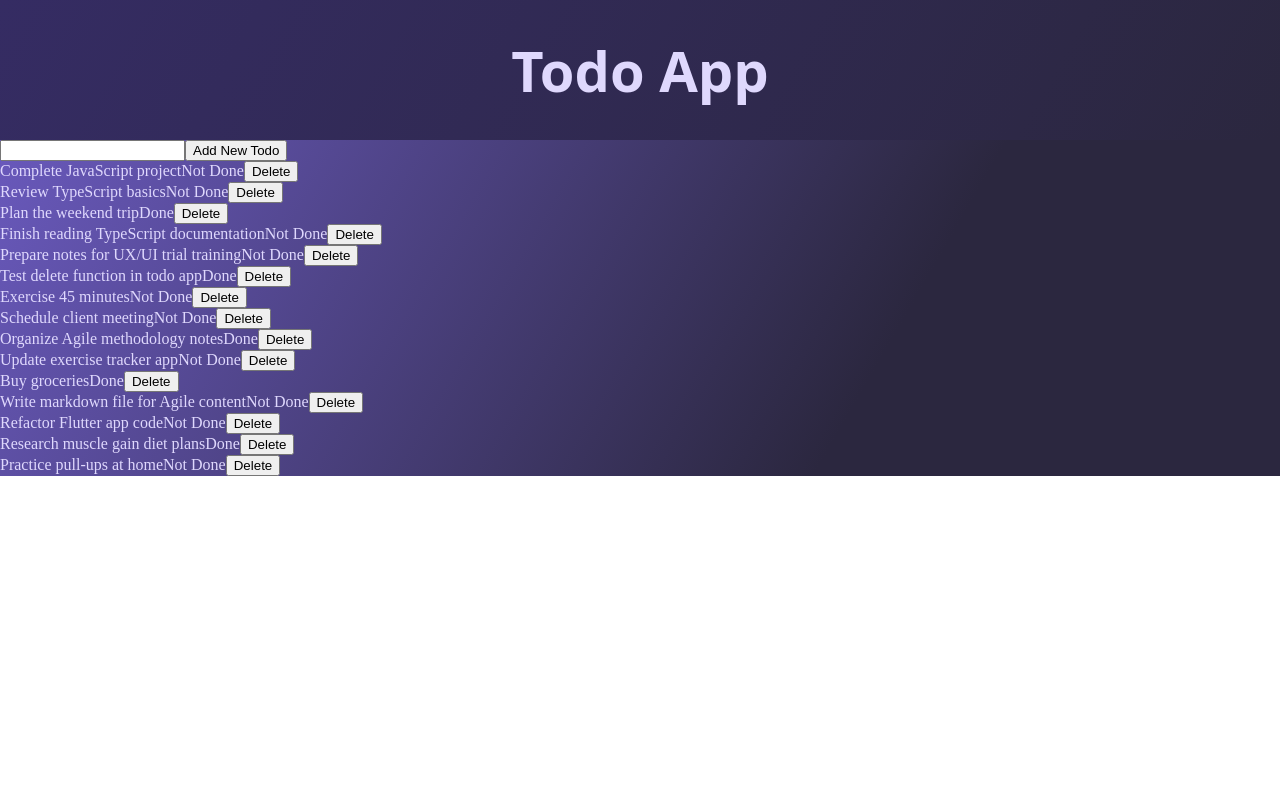
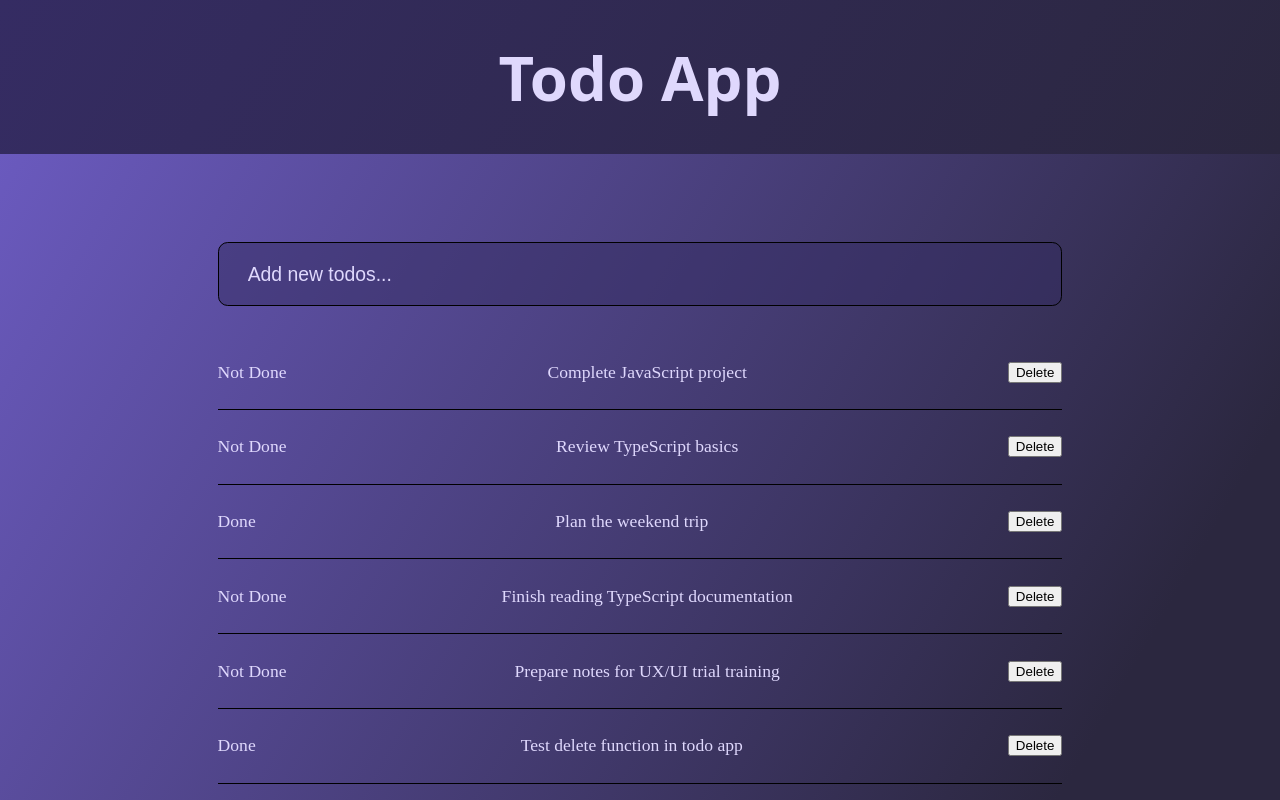
Before and after one commit to zsolt270/diligent-academy-react-ts2, a React (Vite) app: page / in a window 1280 px wide. Shown: the top 800 px of the page. Built offline with nearby package versions, Linux system fonts and the light colour scheme; a web font is replaced by a local one.

Commit message:
updated the UI and also installed react-icons

```diff
--- a/package.json
+++ b/package.json
@@ -11,7 +11,8 @@
   },
   "dependencies": {
     "react": "^18.3.1",
-    "react-dom": "^18.3.1"
+    "react-dom": "^18.3.1",
+    "react-icons": "^5.3.0"
   },
   "devDependencies": {
     "@eslint/js": "^9.13.0",
--- a/src/app.css
+++ b/src/app.css
@@ -1,10 +1,15 @@
 @import url("https://fonts.googleapis.com/css2?family=Rubik+Wet+Paint&display=swap");
+
+:root {
+	--textColor: rgb(223, 216, 253);
+}
 
 * {
 	box-sizing: border-box;
 }
 body {
-	color: rgb(223, 216, 253);
+	color: var(--textColor);
+	font-size: 1.1em;
 	margin: 0;
 	background-image: linear-gradient(
 		120deg,
@@ -25,3 +30,75 @@ header h1 {
 	font-size: 3.5em;
 	margin: 0;
 }
+
+main {
+	padding: 5em 0em;
+	display: flex;
+	justify-content: center;
+}
+
+#todoContainer {
+	width: 50em;
+	background: transparent;
+	border-radius: 1em;
+	padding: 0em 1em;
+	text-align: center;
+}
+#todoContainer input {
+	/* min-width: 30em; */
+	/* margin-right: 2em; */
+	min-width: 100%;
+	padding: 1em 1.5em;
+	margin-bottom: 1.5em;
+	background-color: rgba(53, 44, 99, 0.5);
+	border: 0.5px solid black;
+	border-radius: 0.5em;
+	font-size: 1.1em;
+}
+#todoContainer input::placeholder,
+#todoContainer input {
+	color: var(--textColor);
+}
+
+#todoContainer input:focus {
+	outline: none;
+}
+
+#addBtn {
+	padding: 1em 3.5em;
+	margin-bottom: 2em;
+	border: none;
+	border-radius: 0.5em;
+	background-image: linear-gradient(
+		to bottom right,
+		rgb(243, 240, 255),
+		rgb(184, 172, 246)
+	);
+	/* background-image: linear-gradient(
+		to bottom right,
+		rgb(130, 112, 219),
+		rgb(94, 77, 178)
+	); */
+	font-size: 0.85em;
+	font-weight: 600;
+}
+
+.deleteBtn {
+}
+
+#addBtn:hover,
+.deleteBtn:hover {
+	cursor: pointer;
+}
+
+.todoRows {
+	display: flex;
+	justify-content: space-between;
+	align-items: center;
+	padding: 1.5em 0em;
+	border-bottom: 1px solid black;
+}
+
+.todoRows:last-child {
+	border-bottom: none;
+}
--- a/src/components/Main.tsx
+++ b/src/components/Main.tsx
@@ -18,7 +18,7 @@ const dummyTodos: TodoType[] = [
 	{ text: "Write markdown file for Agile content", isDone: false },
 	{ text: "Refactor Flutter app code", isDone: false },
 	{ text: "Research muscle gain diet plans", isDone: true },
-  { text: "Practice pull-ups at home", isDone: false }
+	{ text: "Practice pull-ups at home", isDone: false },
 ];
 
 export type TodoType = {
@@ -29,24 +29,47 @@ export type TodoType = {
 const Main: React.FC = () => {
 	const [todos, setTodos] = useState<TodoType[]>(dummyTodos);
 	const [todoText, setTodoText] = useState<string>("");
+	const [addBtnShowed, setAddBtnShowed] = useState<boolean>(false);
 
-  function handleNewTodo(){
-    const newTodo = {text: todoText, isDone: false}
-    setTodos([...todos, newTodo])
+	function handleNewTodo() {
+		const newTodo = { text: todoText, isDone: false };
+		setTodos([...todos, newTodo]);
 		setTodoText("");
 	}
 
-  function handleDelete(text:string){
-    const updatedTodos = todos.filter((todo)=>todo.text !== text)
-    setTodos(updatedTodos)
+	function handleDelete(text: string) {
+		const updatedTodos = todos.filter((todo) => todo.text !== text);
+		setTodos(updatedTodos);
 	}
-
 
 	return (
 		<main>
-      <input onChange={(e) => setTodoText(e.target.value)} value={todoText} />
-      <button onClick={handleNewTodo}>Add New Todo</button>
-      <TodoList todos={todos} doDelete={handleDelete}/>
+			<div id='todoContainer'>
+				<input
+					onChange={(e) => {
+						setTodoText(e.target.value);
+						if (e.target.value) {
+							setAddBtnShowed(true);
+						} else {
+							setAddBtnShowed(false);
+						}
+					}}
+					value={todoText}
+					placeholder='Add new todos...'
+				/>
+				{addBtnShowed && (
+					<button
+						id='addBtn'
+						onClick={handleNewTodo}
+					>
+						Add
+					</button>
+				)}
+				<TodoList
+					todos={todos}
+					doDelete={handleDelete}
+				/>
+			</div>
 		</main>
 	);
 };
--- a/src/components/TodoList.tsx
+++ b/src/components/TodoList.tsx
@@ -10,10 +10,18 @@ const TodoList: React.FC<Props> = ({ todos, doDelete }) => {
 		<>
 			{todos.map((todo) => {
 				return (
-          <div key={todo.text}>
+					<div
+						key={todo.text}
+						className='todoRows'
+					>
+						<span>{todo.isDone ? "Done" : "Not Done"}</span>
 						<span>{todo.text}</span>
-            <span>{todo.isDone ? "Done" : "Not Done"}</span>
-            <button onClick={()=>doDelete(todo.text)}>Delete</button>
+						<button
+							className='deleteBtn'
+							onClick={() => doDelete(todo.text)}
+						>
+							Delete
+						</button>
 					</div>
 				);
 			})}
```
Also changed, not shown: 1 other file (tests, documents, lock files or other folders). Lines whose indentation alone changed are shown as unchanged.
